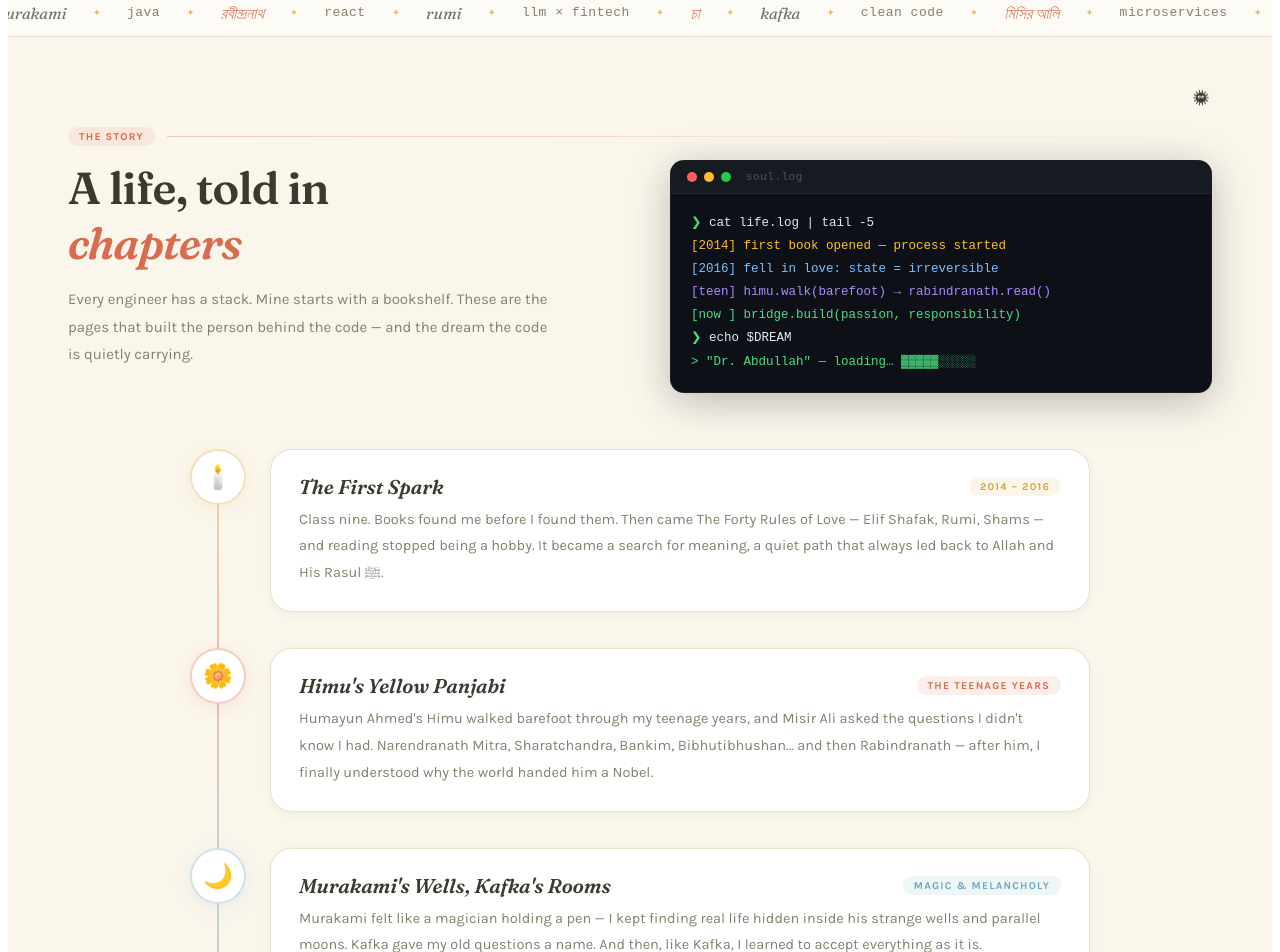
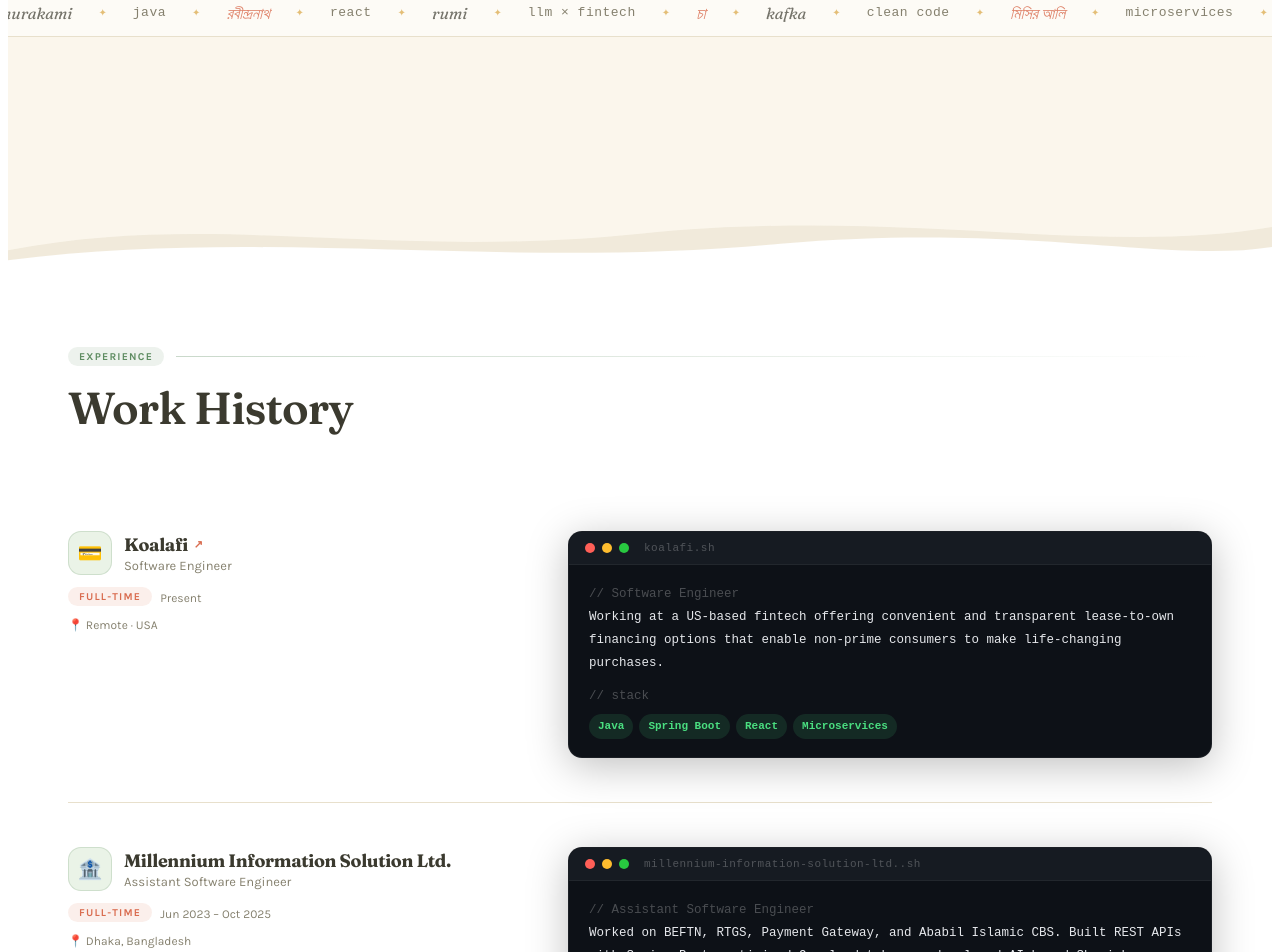
Before and after one commit to Abdu11ahMamun/unsaidscript, a React (Vite) app: page / in a window 1280 px wide. Shown: the part 860-1812 px from the top of the page. Built offline with nearby package versions, Linux system fonts and the light colour scheme.

Commit message:
commented for now

```diff
--- a/src/portfolio/pages/HomePage.jsx
+++ b/src/portfolio/pages/HomePage.jsx
@@ -86,9 +86,9 @@
 
       {/* ═══ THE STORY — chapters of a reading life ═══ */}
       <section id="story" style={{ background:C.bg, padding:"90px 60px 70px", position:"relative", overflow:"hidden" }}>
-        <SootSprite style={{ top:60, right:"5%" }} size={16} dur={4.2}/>
-        <SectionLabel color={C.coral}>The Story</SectionLabel>
-        <div style={{ display:"grid", gridTemplateColumns:"1fr 1fr", gap:60, alignItems:"start", marginBottom:56 }}>
+        {/* <SootSprite style={{ top:60, right:"5%" }} size={16} dur={4.2}/>
+        <SectionLabel color={C.coral}>The Story</SectionLabel> */}
+        {/* <div style={{ display:"grid", gridTemplateColumns:"1fr 1fr", gap:60, alignItems:"start", marginBottom:56 }}>
           <div>
             <H2 style={{ margin:"0 0 16px" }}>A life, told in<br/><span style={{ color:C.coral, fontStyle:"italic" }}>chapters</span></H2>
             <p style={{ color:C.muted, fontSize:15, lineHeight:1.85, maxWidth:480 }}>
@@ -104,10 +104,10 @@
             <TPrompt>echo $DREAM</TPrompt>
             <TLine color={C.termGreen}>{'> "Dr. Abdullah" — loading… ▓▓▓▓▓░░░░░'}</TLine>
           </TerminalWindow>
-        </div>
+        </div> */}
 
         {/* chapter timeline */}
-        <div style={{ position:"relative", maxWidth:900, margin:"0 auto" }}>
+        {/* <div style={{ position:"relative", maxWidth:900, margin:"0 auto" }}>
           <div style={{ position:"absolute", left:27, top:10, bottom:10, width:2, background:`linear-gradient(180deg,${C.gold},${C.coral},${C.sky},${C.green},${C.gold})`, opacity:0.4, borderRadius:2 }}/>
           {CHAPTERS.map((ch,i)=>(
             <div key={i} style={{ display:"flex", gap:24, marginBottom: i<CHAPTERS.length-1?36:0, position:"relative" }}>
@@ -121,7 +121,7 @@
               </Card>
             </div>
           ))}
-        </div>
+        </div> */}
       </section>
 
       <Hills front="#fff" back="#EDE6D4" bg={C.bg}/>
```
